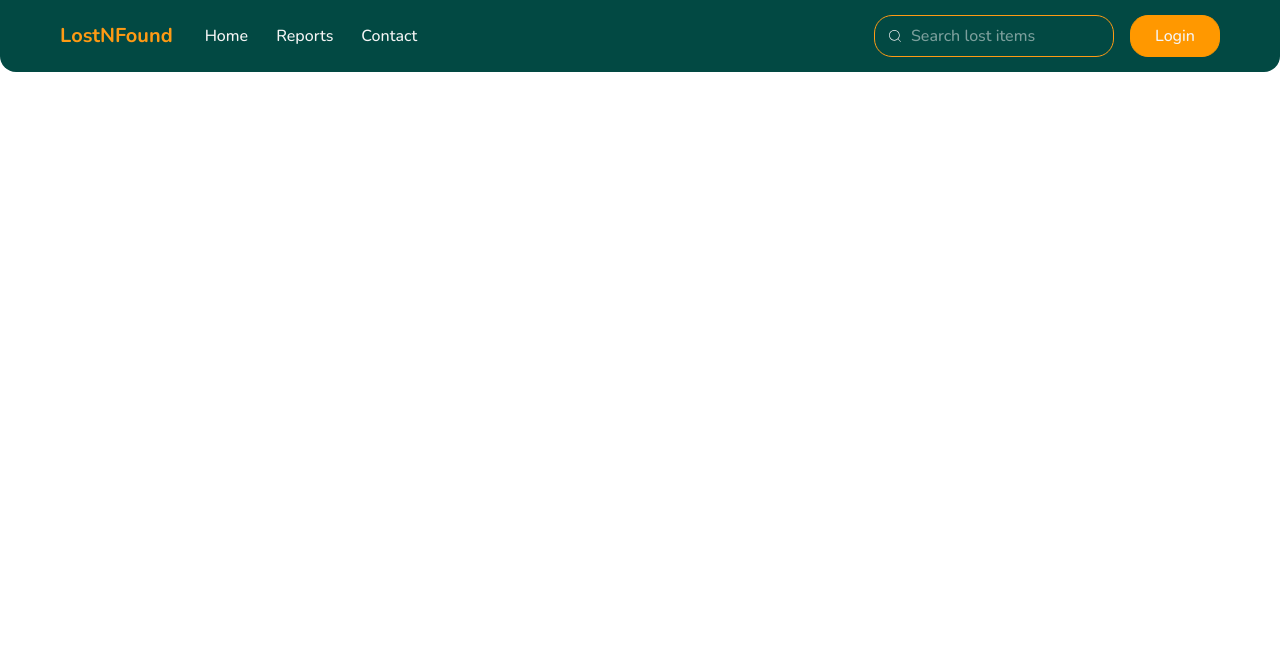
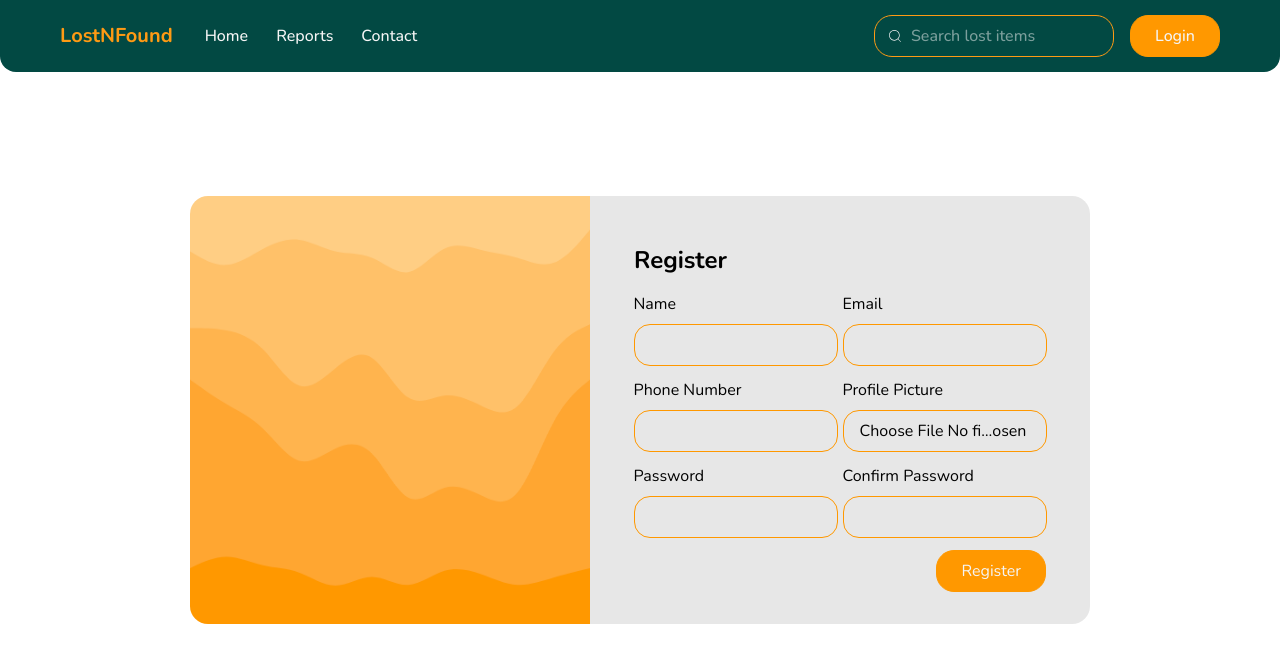
Before and after one commit to mariamayman10/lostNfound-frontend, a React app: page /auth/register in a window 1280 px wide. Shown: the top 662 px of the page. Built offline with nearby package versions, Linux system fonts and the light colour scheme; no server answers; the HTML template or start-up script is replaced by a standard one.

Commit message:
implement register and design its ui

```diff
--- /dev/null
+++ b/src/components/inputRow.jsx
@@ -0,0 +1,19 @@
+function InputRow({labelTxt, label, type, onChange}) {
+  return (
+    <div className={`input-row px-[2.5px] w-full sm:w-1/2 mb-4 sm:mb-0`}>
+      <label htmlFor={label} className="block">
+        {labelTxt}
+      </label>
+      <input
+        type={type}
+        id={label}
+        name={label}
+        required
+        className="mt-2 px-4 py-2 rounded-2xl w-full border border-[#ff9800]"
+        onChange={onChange}
+      />
+    </div>
+  );
+}
+
+export default InputRow
--- a/src/pages/register.jsx
+++ b/src/pages/register.jsx
@@ -1,3 +1,9 @@
+import { useState } from "react";
+import { registerUser } from "../services/authService";
+import InputRow from "../components/inputRow";
+import { formatError } from "../utils/errorFormatter";
+import { useNavigate } from "react-router-dom";
+
 const inputsConfig = [
   [
     { labelTxt: "Name", label: "name", type: "text" },
@@ -29,8 +35,84 @@ const inputsConfig = [
 ];
 
 function Register() {
+  const [error, setError] = useState("");
+  const [isLoading, setIsLoading] = useState(false);
+  const navigate = useNavigate();
+
+  async function register(e) {
+    setIsLoading(true);
+    e.preventDefault();
+
+    const form = e.target;
+    console.log(form);
+    const data = Object.fromEntries(new FormData(form).entries());
+    if (data.password !== data.cpassword) {
+      setError("Passwords are not matched");
+      return;
+    }
+    const formData = new FormData(form);
+    console.log(formData)
+    formData.delete("cpassword");
+
+    const res = await registerUser(formData);
+    setIsLoading(false);
+    if (res.succ) navigate("/home", { replace: true });
+    else setError(formatError(res.data));
+  }
+
   return (
     <div className="register-container flex items-center justify-center pt-20 pb-15 px-5 min-h-screen">
+      <div className="register-wrapper flex flex-col sm:flex-row justify-center w-full min-h-95">
+        <img
+          src="/images/auth-sideimg.png"
+          alt="auth-sideimg"
+          className="hidden sm:block sm:w-45 md:w-70 lg:w-100 rounded-tl-[18px] rounded-bl-[18px]"
+          height={600}
+        />
+        <div className="register-right sm:w-125 bg-[#e7e7e7] lg:p-5 p-2.5 rounded-[18px] sm:rounded-tl-none sm:rounded-bl-none">
+          <div className="register-form lg:mt-4 mt-1.5 lg:px-6 px-4 py-3">
+            <p className="text-2xl font-bold mb-4">Register</p>
+            <form onSubmit={register}>
+              {inputsConfig.map((row, rowIdx) => (
+                <div className="flex flex-wrap -mx-0.75 mb-3" key={rowIdx}>
+                  {row.map((ipt, iptIdx) => {
+                    return ipt.label !== "photo" ? (
+                      <InputRow
+                        key={iptIdx}
+                        labelTxt={ipt.labelTxt}
+                        label={ipt.label}
+                        type={ipt.type}
+                        onChange={ipt.onChange ? () => setError("") : () => {}}
+                      />
+                    ) : (
+                      <div className="input-row px-[2.5px] w-full sm:w-1/2 mb-4 sm:mb-0">
+                        <label htmlFor="photo" className="block">
+                          Profile Picture
+                        </label>
+                        <input
+                          type="file"
+                          id="photo"
+                          name="photo"
+                          required
+                          accept="image/*"
+                          className="mt-2 px-4 py-2 rounded-2xl w-full border border-[#ff9800]"
+                        />
+                      </div>
+                    );
+                  })}
+                </div>
+              ))}
+              {error && <p className="error-msg">{error}</p>}
+
+              <div className="flex justify-end mt-3">
+                <button className="btn1 px-6 py-2" disabled={isLoading}>
+                  {isLoading ? "Loading..." : "Register"}
+                </button>
+              </div>
+            </form>
+          </div>
+        </div>
+      </div>
     </div>
   );
 }
--- /dev/null
+++ b/src/services/authService.js
@@ -0,0 +1,16 @@
+const baseUrl = import.meta.env.VITE_BACKEND;
+const errObj = { errorMsg: "Something went wrong.Please try again." };
+
+export async function registerUser(registerData) {
+  try {
+    const res = await fetch(`${baseUrl}/auth/register`, {
+      method: "POST",
+      body: registerData
+    })
+    const data = await res.json();
+    return { succ: res.ok, data };
+  } catch (e) {
+    console.error(e)
+    return { succ: false, errObj }
+  }
+}
--- /dev/null
+++ b/src/utils/errorFormatter.js
@@ -0,0 +1,15 @@
+export function formatError(err){
+  console.log(err)
+  if (!err.errors) return err.errorMsg || "Unknown error";
+  let errMsg = "";
+  for (const key in err.errors) {
+    if (Object.hasOwnProperty.call(err.errors, key)) {
+      const messages = err.errors[key];
+      messages.forEach(msg => {
+        errMsg += `${key}: ${msg}\n`;
+      });
+    }
+  }
+
+  return errMsg.trim();
+}
```
Also changed, not shown: public/images/auth-sideimg.png (added).
